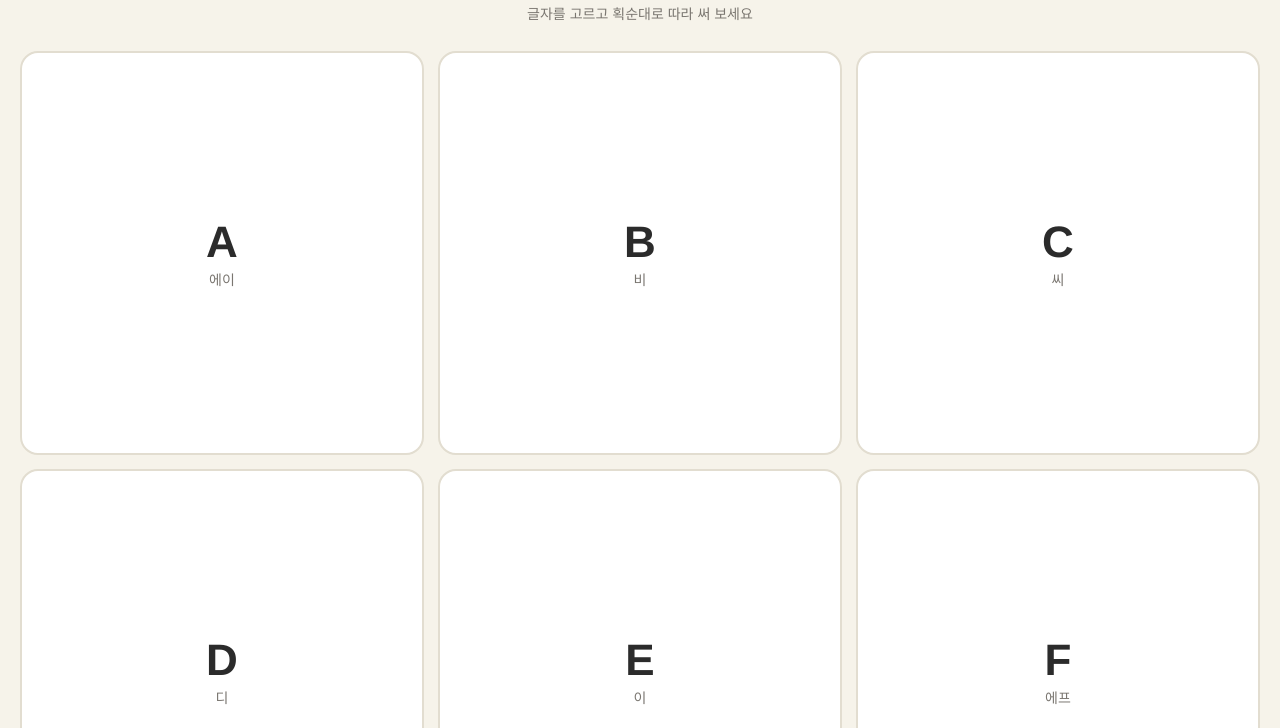
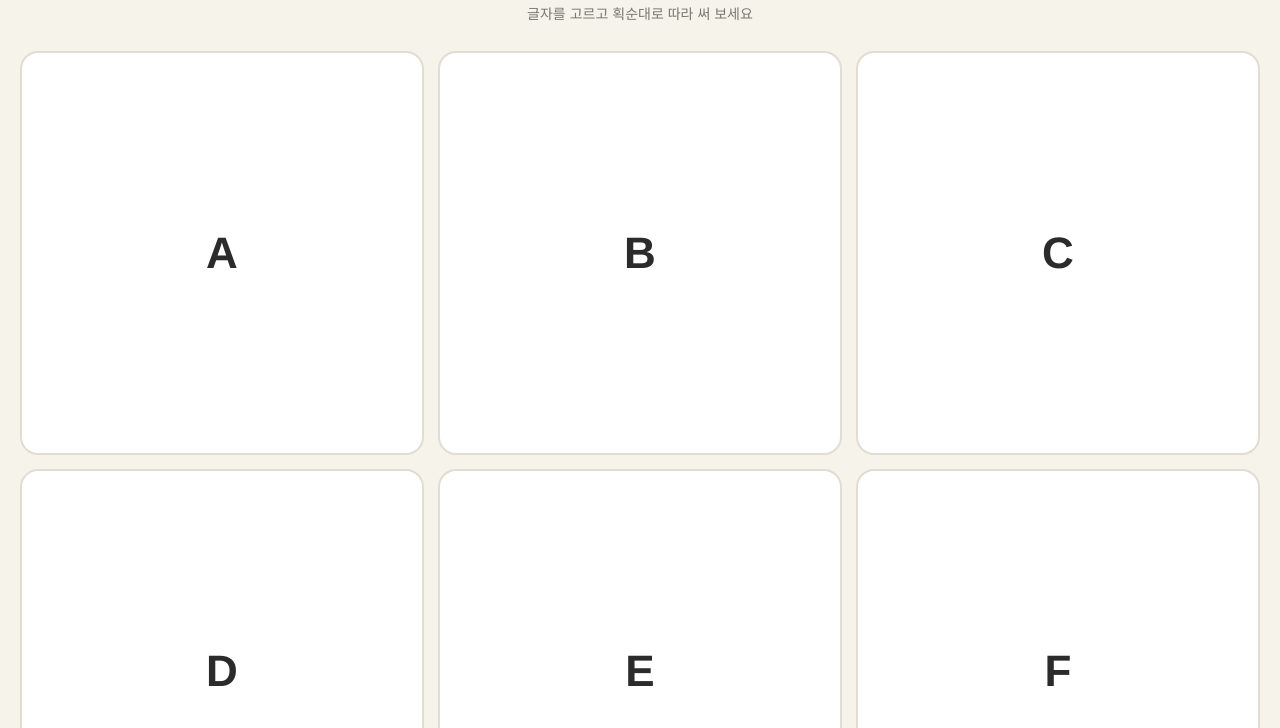
Before and after one commit to joedaze-chanchan/alphabet-tracing, a website with bundled scripts: page index.html in a window 1280 px wide. Shown: the part 72-800 px from the top of the page. Built offline with nearby package versions, Linux system fonts and the light colour scheme.

Commit message:
Revert "글자 아래 한글 이름 표시 (홈 버튼, 연습 화면 라벨)"
This reverts commit bdc3c7d8f2133b649931a25da03de20bf283b4ba.

```diff
--- a/app.js
+++ b/app.js
@@ -37,7 +37,6 @@ const els = {
   dots: $("stroke-dots"),
   canvas: $("canvas"),
   hint: $("hint"),
-  label: $("letter-label"),
   done: $("done"),
   doneText: $("done-text"),
   againBtn: $("again-btn"),
@@ -70,12 +69,7 @@ function renderHome() {
     const btn = document.createElement("button");
     btn.type = "button";
     btn.className = "letter-btn";
-    const big = document.createElement("span");
-    big.textContent = letter;
-    const ko = document.createElement("span");
-    ko.className = "ko";
-    ko.textContent = LETTERS[letter].ko;
-    btn.append(big, ko);
+    btn.textContent = letter;
     if (store.get(letter).completed) {
       btn.classList.add("completed");
       const star = document.createElement("span");
@@ -110,7 +104,6 @@ function openLetter(letter) {
   els.done.hidden = true;
   els.home.hidden = true;
   els.practice.hidden = false;
-  els.label.innerHTML = `<span class="big">${letter}</span><span class="ko">${LETTERS[letter].ko}</span>`;
   resizeCanvas();
   renderDots();
   setHint(HINTS.watch);
--- a/index.html
+++ b/index.html
@@ -29,8 +29,6 @@
       <button id="demo-btn" class="icon-btn" type="button" aria-label="시범 다시 보기">▶</button>
     </header>
 
-    <div id="letter-label" class="letter-label"></div>
-
     <div class="canvas-wrap">
       <canvas id="canvas"></canvas>
     </div>
--- a/letters.js
+++ b/letters.js
@@ -31,7 +31,6 @@ function join(...parts) {
 
 export const LETTERS = {
   A: {
-    ko: "에이",
     strokes: [
       [[50, 8], [14, 92]],
       [[50, 8], [86, 92]],
@@ -39,7 +38,6 @@ export const LETTERS = {
     ],
   },
   B: {
-    ko: "비",
     strokes: [
       [[22, 8], [22, 92]],
       join([[22, 8], [52, 8]], arc(52, 29, 21, 21, -90, 90), [[22, 50]]),
@@ -47,21 +45,18 @@ export const LETTERS = {
     ],
   },
   C: {
-    ko: "씨",
     strokes: [
       // 오른쪽 위에서 시작해 위쪽·왼쪽을 지나 오른쪽 아래로 (반시계 방향)
       arc(52, 50, 36, 42, -45, -315, 40),
     ],
   },
   D: {
-    ko: "디",
     strokes: [
       [[22, 8], [22, 92]],
       join([[22, 8], [44, 8]], arc(44, 50, 36, 42, -90, 90, 32), [[22, 92]]),
     ],
   },
   E: {
-    ko: "이",
     strokes: [
       [[22, 8], [22, 92]],
       [[22, 8], [80, 8]],
@@ -70,7 +65,6 @@ export const LETTERS = {
     ],
   },
   F: {
-    ko: "에프",
     strokes: [
       [[22, 8], [22, 92]],
       [[22, 8], [80, 8]],
--- a/style.css
+++ b/style.css
@@ -59,8 +59,6 @@ html, body {
   justify-content: center;
   -webkit-tap-highlight-color: transparent;
 }
-.letter-btn { flex-direction: column; gap: 2px; }
-.letter-btn .ko { font-size: 14px; font-weight: 400; color: var(--muted); font-family: inherit; }
 .letter-btn:active { transform: scale(0.96); }
 .letter-btn.completed { border-color: var(--gold); }
 .letter-btn .star {
@@ -108,15 +106,6 @@ html, body {
 }
 .stroke-dots .dot.current { border-color: var(--blue); background: #dbeafe; }
 .stroke-dots .dot.filled { border-color: var(--green); background: var(--green); }
-
-.letter-label {
-  text-align: center;
-  font-size: 22px;
-  color: var(--ink);
-  padding: 4px 16px 0;
-}
-.letter-label .big { font-size: 32px; font-weight: 700; font-family: "Helvetica Neue", Arial, sans-serif; margin-right: 8px; }
-.letter-label .ko { color: var(--muted); font-size: 18px; }
 
 .canvas-wrap {
   flex: 1;
```
